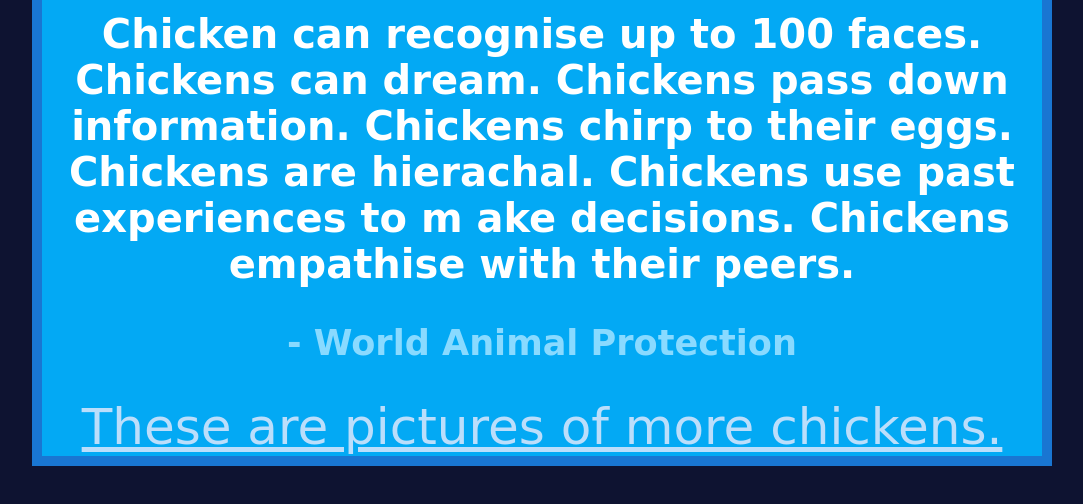
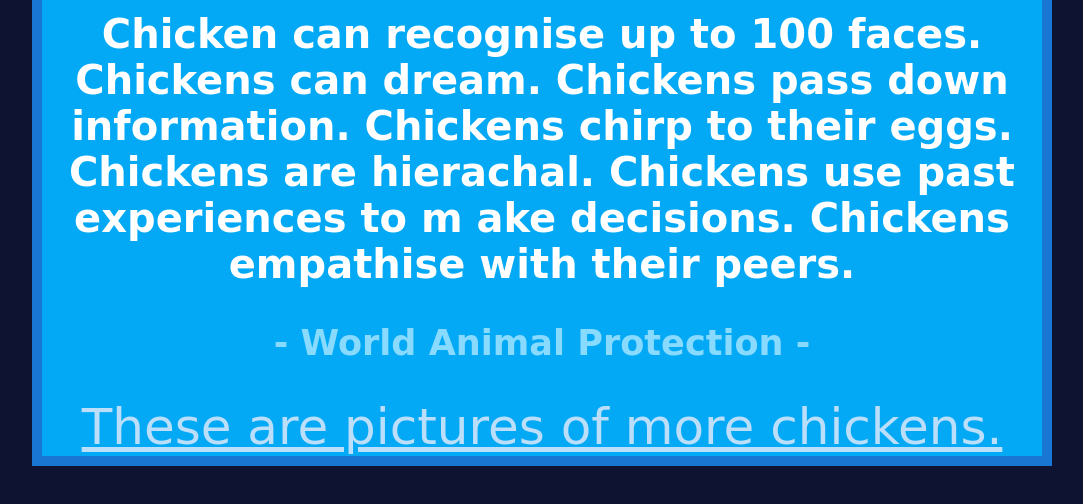
Before and after one commit to staten-island-tech/css-blogpost-project-scorpion290, a plain HTML site: page index.html in a window 1280 px wide. Shown: the part 4019-4523 px from the top of the page, without its empty margins (98-1181 px from the left). Drawn offline with Linux system fonts and the light colour scheme; a web font is replaced by a local one.

Commit message:
Update index.html

```diff
--- a/index.html
+++ b/index.html
@@ -32,7 +32,7 @@
         <h2 class="post-header">Chicken</h2>
         <div class="post-image" id="image-chicken"></div>
         <h2 class="description">Chicken can recognise up to 100 faces. Chickens can dream. Chickens pass down information. Chickens chirp to their eggs. Chickens are hierachal. Chickens use past experiences to m ake decisions. Chickens empathise with their peers.</h2>
-        <h3 class="author">- World Animal Protection</h3>
+        <h3 class="author">- World Animal Protection -</h3>
         <a class="image-links" a href="https://unsplash.com/s/photos/chicken">These are pictures of more chickens.</a>
     </div>
 </body>
```
